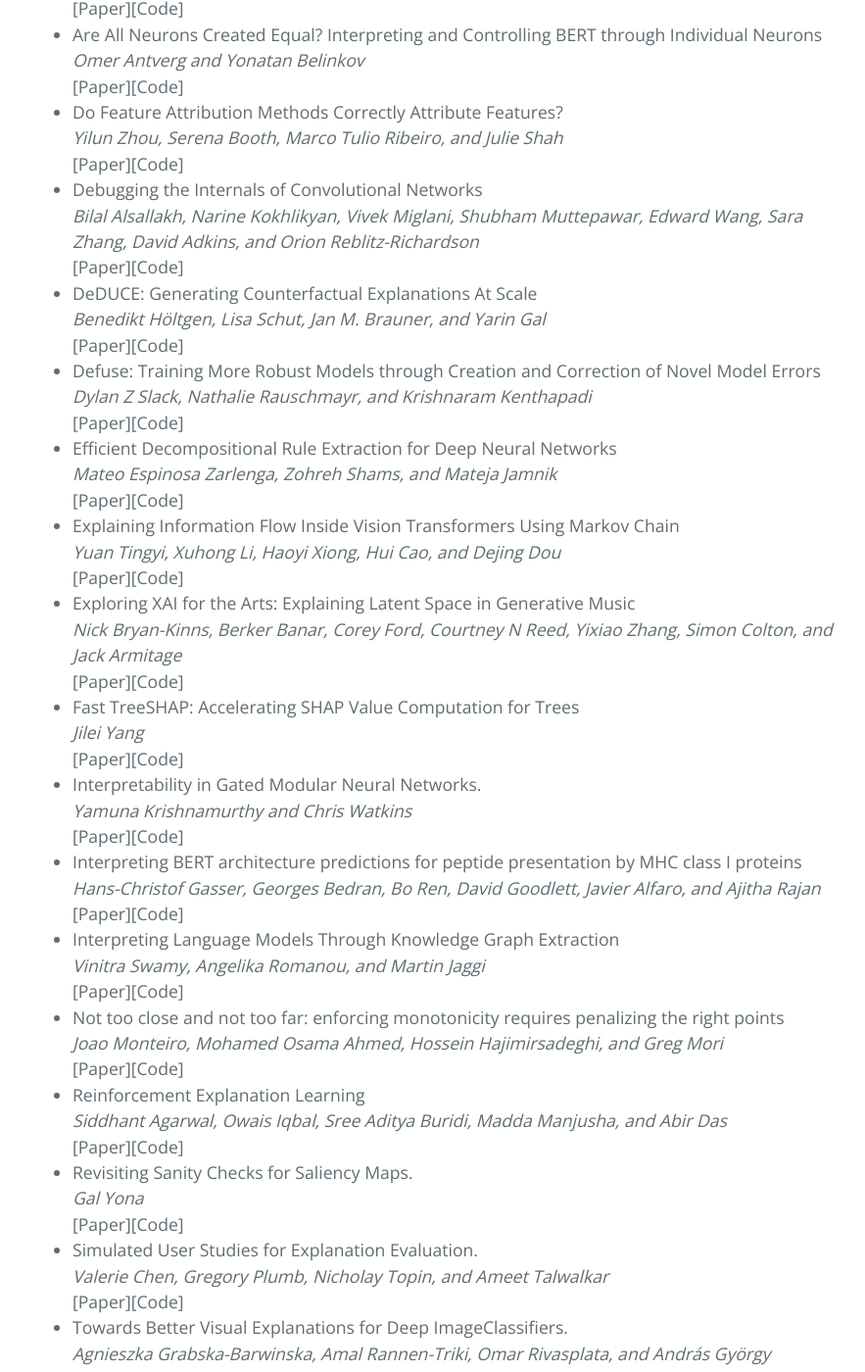
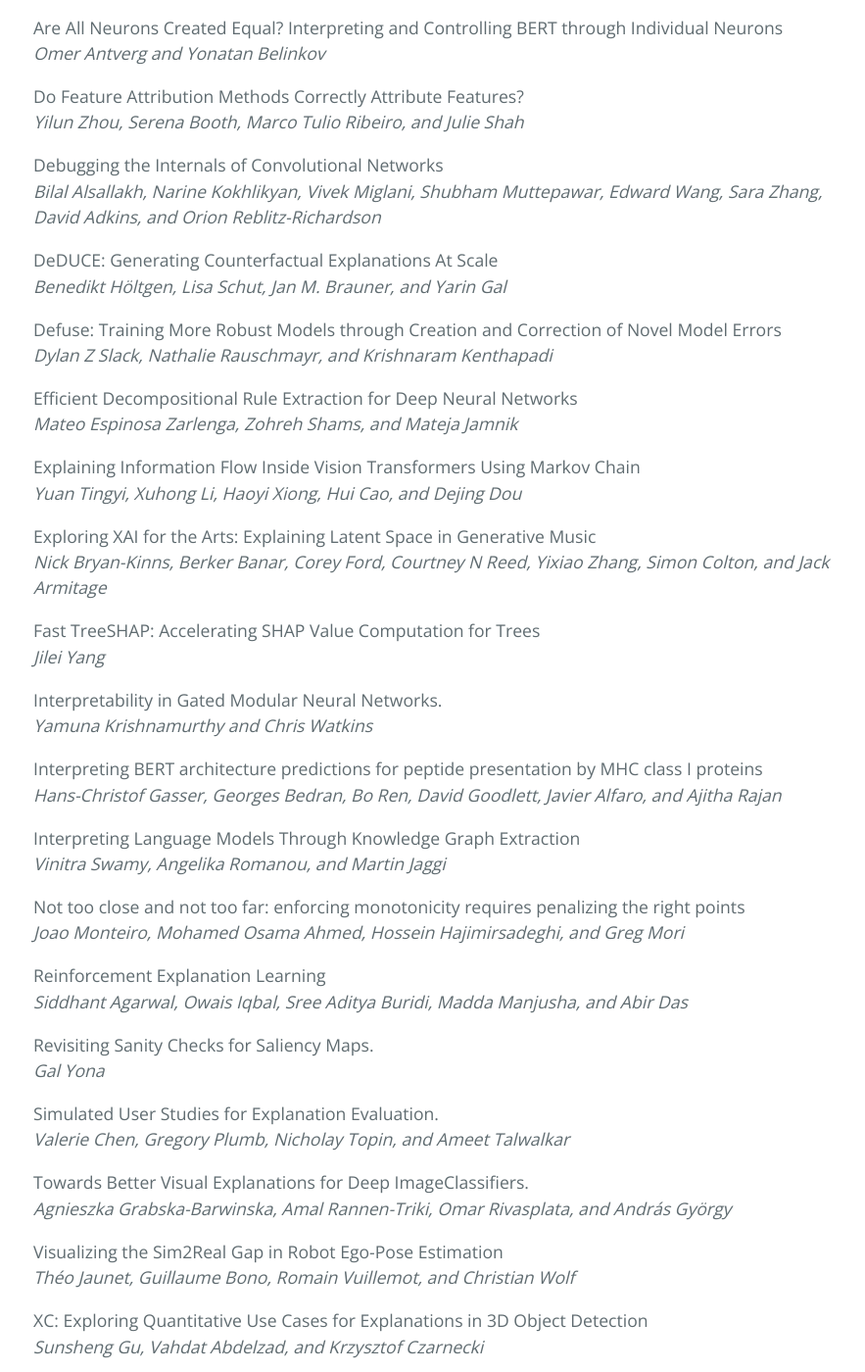
Before and after one commit to xai4debugging/xai4debugging.github.io, a Jekyll site: the page built from index.md, in a window 1280 px wide and 1400 px high, scrolled down 5730 px. Shown: the whole window at 98% size, without its empty margins (190-1073 px from the left). Built offline with Jekyll 4.4.1, drawn with Linux system fonts in a browser that asks for light colours; some of the changed text lies outside the part shown.

Commit message:
fixed style accepted papers

```diff
--- a/index.md
+++ b/index.md
@@ -187,26 +187,45 @@ TBD
 
 ## **List of Accepted Papers**
 
-- A Robust Unsupervised Ensemble of Feature-Based Explanations using Restricted Boltzmann Machines <br> *Vadim Borisov, Johannes Meier, Johan Van den Heuvel, Hamed Jalali, and Gjergji. Kasneci*  <br>[Paper][Code]
-- Are All Neurons Created Equal? Interpreting and Controlling BERT through Individual Neurons<br> *Omer Antverg and Yonatan Belinkov* <br>[Paper][Code]
-- Do Feature Attribution Methods Correctly Attribute Features? <br>*Yilun Zhou, Serena Booth, Marco Tulio Ribeiro, and Julie Shah* <br>[Paper][Code]
-- Debugging the Internals of Convolutional Networks <br> *Bilal Alsallakh, Narine Kokhlikyan, Vivek Miglani, Shubham Muttepawar, Edward Wang, Sara Zhang, David Adkins, and Orion Reblitz-Richardson* <br>[Paper][Code]
-- DeDUCE: Generating Counterfactual Explanations At Scale<br> *Benedikt Höltgen, Lisa Schut, Jan M. Brauner, and Yarin Gal* <br>[Paper][Code]
-- Defuse: Training More Robust Models through Creation and Correction of Novel Model Errors <br>*Dylan Z Slack, Nathalie Rauschmayr, and Krishnaram Kenthapadi* <br>[Paper][Code]
-- Efficient Decompositional Rule Extraction for Deep Neural Networks<br> *Mateo Espinosa Zarlenga, Zohreh Shams, and Mateja Jamnik* <br>[Paper][Code]
-- Explaining Information Flow Inside Vision Transformers Using Markov Chain<br> *Yuan Tingyi, Xuhong Li, Haoyi Xiong, Hui Cao, and Dejing Dou* <br>[Paper][Code]
-- Exploring XAI for the Arts: Explaining Latent Space in Generative Music <br>*Nick Bryan-Kinns, Berker Banar, Corey Ford, Courtney N Reed, Yixiao Zhang, Simon Colton, and Jack Armitage* <br>[Paper][Code]
-- Fast TreeSHAP: Accelerating SHAP Value Computation for Trees <br>*Jilei Yang* <br>[Paper][Code]
-- Interpretability in Gated Modular Neural Networks. <br>*Yamuna Krishnamurthy and Chris Watkins* <br>[Paper][Code]
-- Interpreting BERT architecture predictions for peptide presentation by MHC class I proteins<br> *Hans-Christof Gasser, Georges Bedran, Bo Ren, David Goodlett, Javier Alfaro, and Ajitha Rajan* <br>[Paper][Code]
-- Interpreting Language Models Through Knowledge Graph Extraction <br>*Vinitra Swamy, Angelika Romanou, and Martin Jaggi* <br>[Paper][Code]
-- Not too close and not too far: enforcing monotonicity requires penalizing the right points <br> *Joao Monteiro, Mohamed Osama Ahmed, Hossein Hajimirsadeghi, and Greg Mori* <br>[Paper][Code]
-- Reinforcement Explanation Learning<br> *Siddhant Agarwal, Owais Iqbal, Sree Aditya Buridi, Madda Manjusha, and Abir Das* <br>[Paper][Code]
-- Revisiting Sanity Checks for Saliency Maps.<br> *Gal Yona* <br>[Paper][Code]
-- Simulated User Studies for Explanation Evaluation. <br>*Valerie Chen, Gregory Plumb, Nicholay Topin, and Ameet Talwalkar* <br>[Paper][Code]
-- Towards Better Visual Explanations for Deep ImageClassifiers. <br> *Agnieszka Grabska-Barwinska, Amal Rannen-Triki, Omar Rivasplata, and András György* <br>[Paper][Code]
-- Visualizing the Sim2Real Gap in Robot Ego-Pose Estimation <br> *Théo Jaunet, Guillaume Bono, Romain Vuillemot, and Christian Wolf*<br>[Paper][Code]
-- XC: Exploring Quantitative Use Cases for Explanations in 3D Object Detection<br> *Sunsheng Gu, Vahdat Abdelzad, and Krzysztof Czarnecki*<br>[Paper][Code]
+A Robust Unsupervised Ensemble of Feature-Based Explanations using Restricted Boltzmann Machines <br> *Vadim Borisov, Johannes Meier, Johan Van den Heuvel, Hamed Jalali, and Gjergji. Kasneci*  <!-- <br>[Paper][Code] -->
+
+Are All Neurons Created Equal? Interpreting and Controlling BERT through Individual Neurons<br> *Omer Antverg and Yonatan Belinkov* <!-- <br>[Paper][Code] -->
+
+Do Feature Attribution Methods Correctly Attribute Features? <br>*Yilun Zhou, Serena Booth, Marco Tulio Ribeiro, and Julie Shah*  <!-- <br>[Paper][Code] -->
+
+Debugging the Internals of Convolutional Networks <br> *Bilal Alsallakh, Narine Kokhlikyan, Vivek Miglani, Shubham Muttepawar, Edward Wang, Sara Zhang, David Adkins, and Orion Reblitz-Richardson*  <!-- <br>[Paper][Code] -->
+
+DeDUCE: Generating Counterfactual Explanations At Scale<br> *Benedikt Höltgen, Lisa Schut, Jan M. Brauner, and Yarin Gal*  <!-- <br>[Paper][Code] -->
+
+Defuse: Training More Robust Models through Creation and Correction of Novel Model Errors <br>*Dylan Z Slack, Nathalie Rauschmayr, and Krishnaram Kenthapadi*  <!-- <br>[Paper][Code] -->
+
+Efficient Decompositional Rule Extraction for Deep Neural Networks<br> *Mateo Espinosa Zarlenga, Zohreh Shams, and Mateja Jamnik*  <!-- <br>[Paper][Code] -->
+
+Explaining Information Flow Inside Vision Transformers Using Markov Chain<br> *Yuan Tingyi, Xuhong Li, Haoyi Xiong, Hui Cao, and Dejing Dou*  <!-- <br>[Paper][Code] -->
+
+Exploring XAI for the Arts: Explaining Latent Space in Generative Music <br>*Nick Bryan-Kinns, Berker Banar, Corey Ford, Courtney N Reed, Yixiao Zhang, Simon Colton, and Jack Armitage*  <!-- <br>[Paper][Code] -->
+
+Fast TreeSHAP: Accelerating SHAP Value Computation for Trees <br>*Jilei Yang*  <!-- <br>[Paper][Code] -->
+
+Interpretability in Gated Modular Neural Networks. <br>*Yamuna Krishnamurthy and Chris Watkins*  <!-- <br>[Paper][Code] -->
+
+Interpreting BERT architecture predictions for peptide presentation by MHC class I proteins<br> *Hans-Christof Gasser, Georges Bedran, Bo Ren, David Goodlett, Javier Alfaro, and Ajitha Rajan*  <!-- <br>[Paper][Code] -->
+
+Interpreting Language Models Through Knowledge Graph Extraction <br>*Vinitra Swamy, Angelika Romanou, and Martin Jaggi*  <!-- <br>[Paper][Code] -->
+
+Not too close and not too far: enforcing monotonicity requires penalizing the right points <br> *Joao Monteiro, Mohamed Osama Ahmed, Hossein Hajimirsadeghi, and Greg Mori*  <!-- <br>[Paper][Code] -->
+
+Reinforcement Explanation Learning<br> *Siddhant Agarwal, Owais Iqbal, Sree Aditya Buridi, Madda Manjusha, and Abir Das*  <!-- <br>[Paper][Code] -->
+
+Revisiting Sanity Checks for Saliency Maps.<br> *Gal Yona*  <!-- <br>[Paper][Code] -->
+
+Simulated User Studies for Explanation Evaluation. <br>*Valerie Chen, Gregory Plumb, Nicholay Topin, and Ameet Talwalkar* <!-- <br>[Paper][Code] -->
+
+Towards Better Visual Explanations for Deep ImageClassifiers. <br> *Agnieszka Grabska-Barwinska, Amal Rannen-Triki, Omar Rivasplata, and András György*  <!-- <br>[Paper][Code] -->
+
+Visualizing the Sim2Real Gap in Robot Ego-Pose Estimation <br> *Théo Jaunet, Guillaume Bono, Romain Vuillemot, and Christian Wolf* <!-- <br>[Paper][Code] -->
+
+XC: Exploring Quantitative Use Cases for Explanations in 3D Object Detection<br> *Sunsheng Gu, Vahdat Abdelzad, and Krzysztof Czarnecki* <!-- <br>[Paper][Code] -->
 # **Organization**
 ## **Organizers**
 
```
